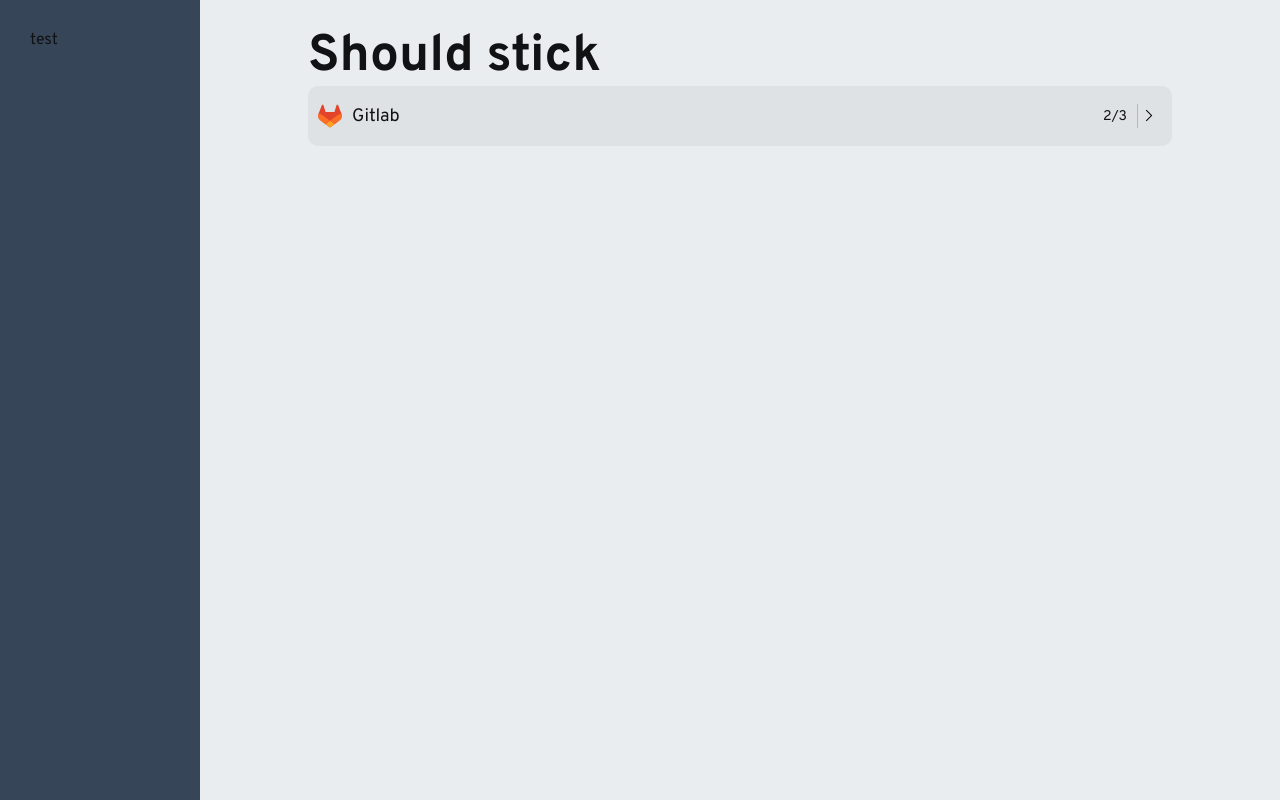
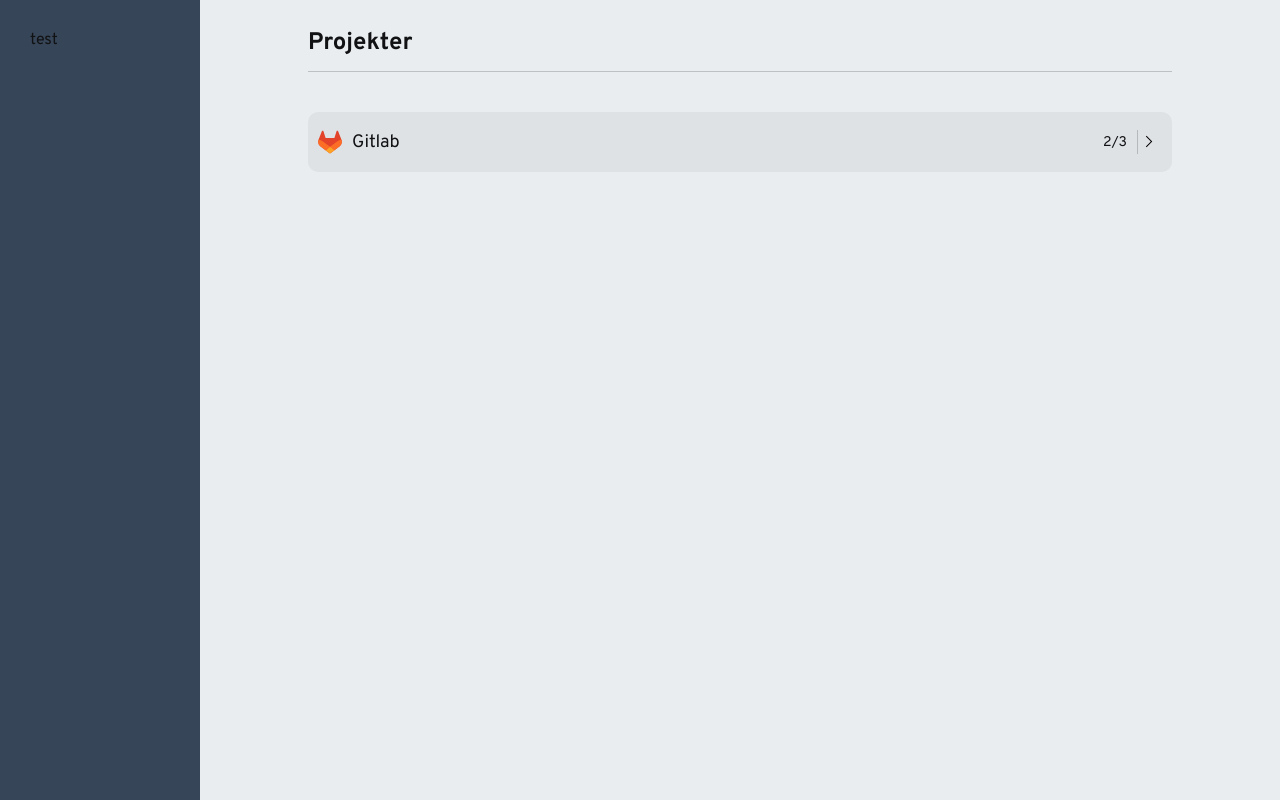
Before and after one commit to Frann0/JAPMAP, a React (Vite) app in the folder japmap-frontend/: page / in a window 1280 px wide. Built offline with nearby package versions, Linux system fonts and the light colour scheme.

Commit message:
Added title component

```diff
--- a/japmap-frontend/src/assets/variables.scss
+++ b/japmap-frontend/src/assets/variables.scss
@@ -6,4 +6,4 @@ $accentColor: #4a77b5;
 
 $primary20: #dfe2e5;
 $decorationBorder: #b6b8bb;
-$titleDivider: #11121388;
+$titleDivider: #11121333;
--- /dev/null
+++ b/japmap-frontend/src/components/shared/Title/Title.scss
@@ -0,0 +1,18 @@
+@import "../../../assets/variables.scss";
+
+.Title {
+  width: 100%;
+  display: flex;
+  flex-direction: column;
+  gap: 15px;
+  &_Header {
+    font-size: 24px;
+    font-weight: bold;
+    color: $textColor;
+  }
+  &_Divider {
+    width: 100%;
+    height: 1px;
+    background-color: $titleDivider;
+  }
+}
--- /dev/null
+++ b/japmap-frontend/src/components/shared/Title/Title.tsx
@@ -0,0 +1,14 @@
+import React from "react";
+import { ITitle } from "../../../interfaces/ITitle";
+import "./Title.scss";
+
+const Title = ({ title }: ITitle) => {
+  return (
+    <div className="Title">
+      <h1 className="Title_Header">{title}</h1>
+      <div className="Title_Divider"></div>
+    </div>
+  );
+};
+
+export default Title;
--- /dev/null
+++ b/japmap-frontend/src/interfaces/ITitle.ts
@@ -0,0 +1,4 @@
+export interface ITitle {
+  title: string;
+  hasSearch?: boolean;
+}
--- a/japmap-frontend/src/pages/Home/Home.scss
+++ b/japmap-frontend/src/pages/Home/Home.scss
@@ -3,6 +3,7 @@
   height: 100%;
   flex: 1;
   flex-direction: column;
+  gap: 40px;
   &_Content {
     flex: 1 0 0;
     overflow-y: auto;
--- a/japmap-frontend/src/pages/Home/Home.tsx
+++ b/japmap-frontend/src/pages/Home/Home.tsx
@@ -3,13 +3,14 @@ import "./Home.scss";
 import { useStore } from "../../stores/store";
 import { IMapComponent } from "../../interfaces/IMapComponent";
 import MapComponent from "../../components/MapComponent/MapComponent";
+import Title from "../../components/shared/Title/Title";
 
 const HomePage: FC = () => {
   const { mapStore } = useStore();
 
   return (
     <div className="HomePage">
-      <h1>Should stick</h1>
+      <Title title="Projekter" />
       <div className="HomePage_Content">
         {mapStore.mappings.map((mapping: IMapComponent) => (
           <MapComponent map={mapping} />
```
